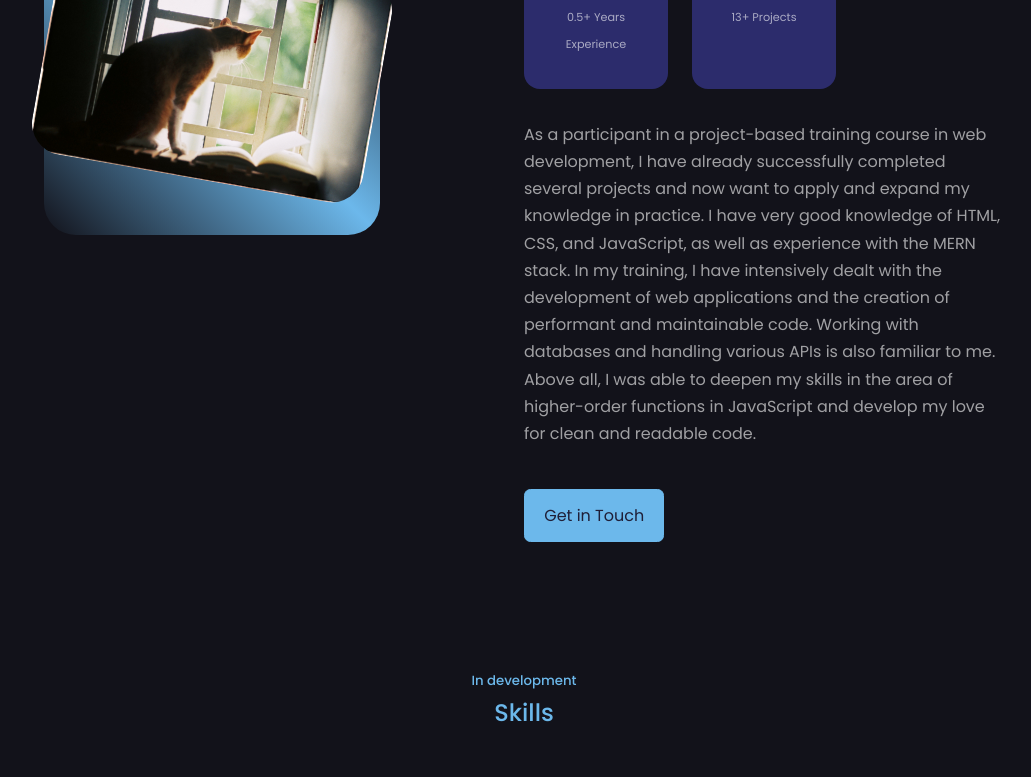
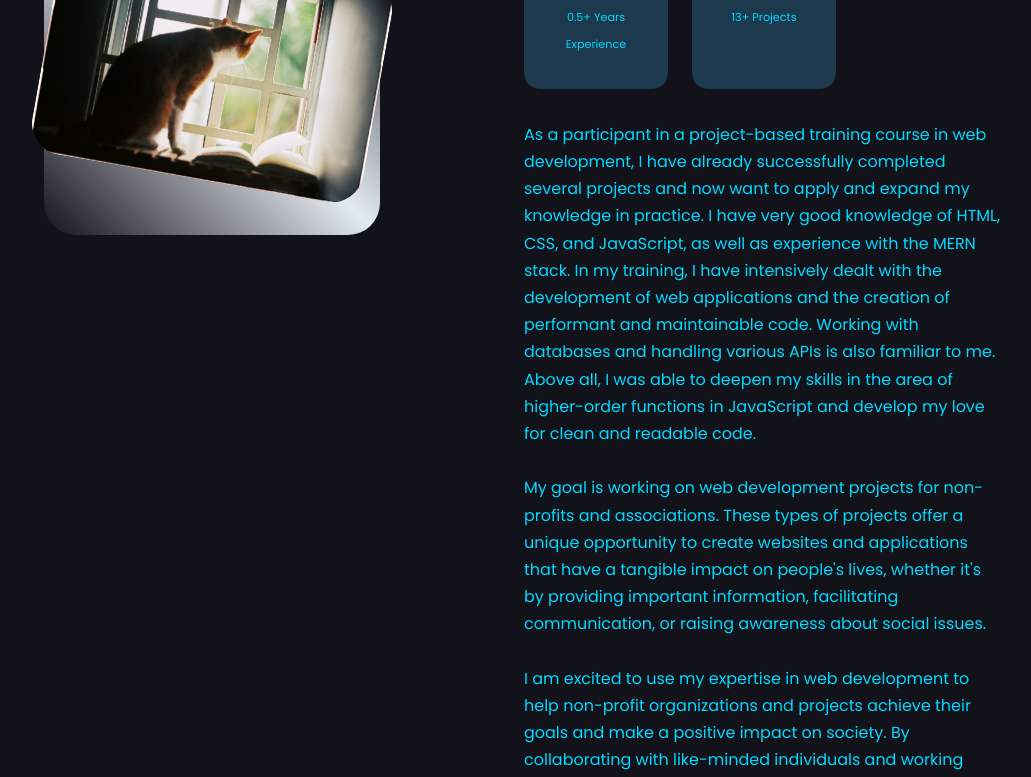
Before and after one commit to lillitaz/lillitaz.github.io, a React (Create React App) app: page / in a window 1280 px wide. Shown: the part 1140-1917 px from the top of the page, without its empty margins (116-1147 px from the left). Built offline with nearby package versions, Linux system fonts and the light colour scheme.

Commit message:
content updates in About Component ans services

```diff
--- a/src/components/About/About.jsx
+++ b/src/components/About/About.jsx
@@ -38,7 +38,18 @@ const About = () => {
                         I have very good knowledge of HTML, CSS, and JavaScript, as well as experience with the MERN stack. In my training,
                         I have intensively dealt with the development of web applications and the creation of performant and maintainable code.
                         Working with databases and handling various APIs is also familiar to me. Above all, I was able to deepen my skills in the
-                      area of higher-order functions in JavaScript and develop my love for clean and readable code.
+                        area of higher-order functions in JavaScript and develop my love for clean and readable code.<br></br>
+                        <br></br>
+                        My goal is working on web development projects for non-profits and associations.
+                        These types of projects offer a unique opportunity to create websites
+                        and applications that have a tangible impact on people's lives, whether it's by providing
+                        important information, facilitating communication, or raising awareness about social issues.
+                        <br></br>
+                        <br></br>
+                        I am excited to use my expertise in web development to help non-profit organizations and
+                        projects achieve their goals and make a positive impact on society. By collaborating with
+                        like-minded individuals and working towards a common goal, I believe we can make a real
+                        difference in the world.
                     </p>
                     <a href="#contact" className="btn btn-primary">
                         Get in Touch
--- a/src/components/Header/Header.jsx
+++ b/src/components/Header/Header.jsx
@@ -7,7 +7,7 @@ const Header = () => {
   return(
     <header >
       <div className="container header_container">
-        <h5>Hello I'm</h5>
+        <h5>Hello, I'm</h5>
         <h1>Lilli Weitzer</h1>
         <h5 className="text-light">Full-Stack Developer in the Making</h5>
         <HeaderSocials/>
--- a/src/components/Services/Services.jsx
+++ b/src/components/Services/Services.jsx
@@ -9,7 +9,22 @@ const Services = () => {
             <h2>services</h2>
 
             <div className="container services_container">
-
+                <article className="service">
+                    <div className="service_head">
+                        <h3>Collaboration</h3>
+                    </div>
+                    <ul className="service_list">
+                        <li>
+                            <BiCheck className="service_list-icon" />
+                            As a dedicated developer, I am highly motivated to apply my skills and
+                            knowledge in an environment that has a positive impact on society.
+                            Specifically, I am passionate about web development for non-profit
+                            projects and organizations. I believe that technology can be a powerful
+                            tool for social change, and I am committed to using my abilities to contribute
+                            to meaningful causes.
+                        </li>
+                    </ul>
+                </article>
                 <article className="service">
                     <div className="service_head">
                         <h3>Web Development</h3>
--- a/src/styles.css
+++ b/src/styles.css
@@ -11,11 +11,11 @@
 
 :root {
   --color-bg: #1f1f38;
-  --color-bg-variant: #2c2c6c;
-  --color-primary: #6cb8eb;
-  --color-primary-variant: rgba(239, 241, 243, 0.4);
+  --color-bg-variant: #1d394e;
+  --color-primary: #e4ebf0;
+  --color-primary-variant: rgb(239, 241, 243);
   --color-white: #fff;
-  --color-light: rgba(255, 255, 255, 0.6);
+  --color-light: rgb(1, 217, 255);
   --transition: all 400ms ease;
 
   --container-width-lg: 75%;
```
Lines whose indentation alone changed are shown as unchanged.
